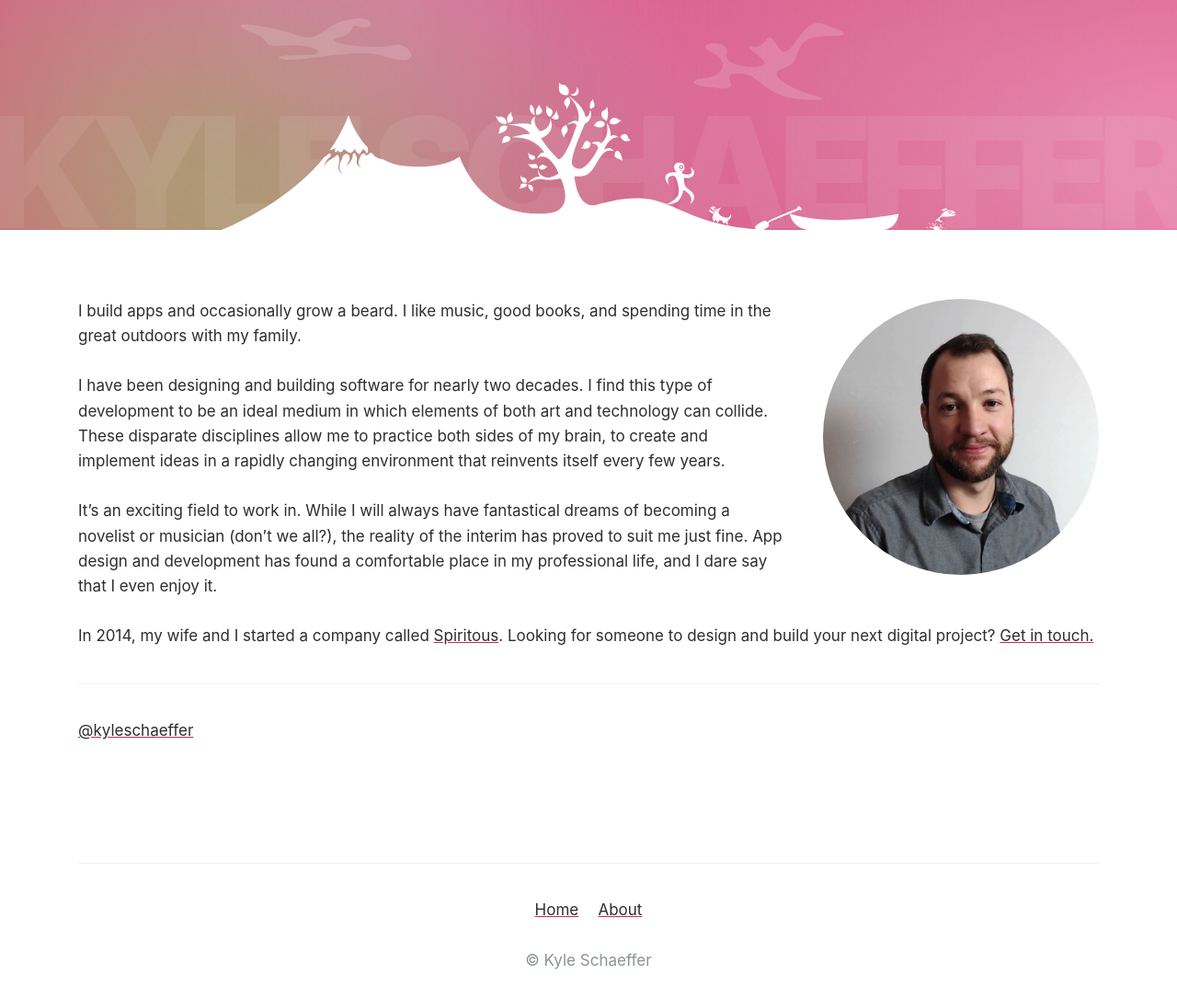
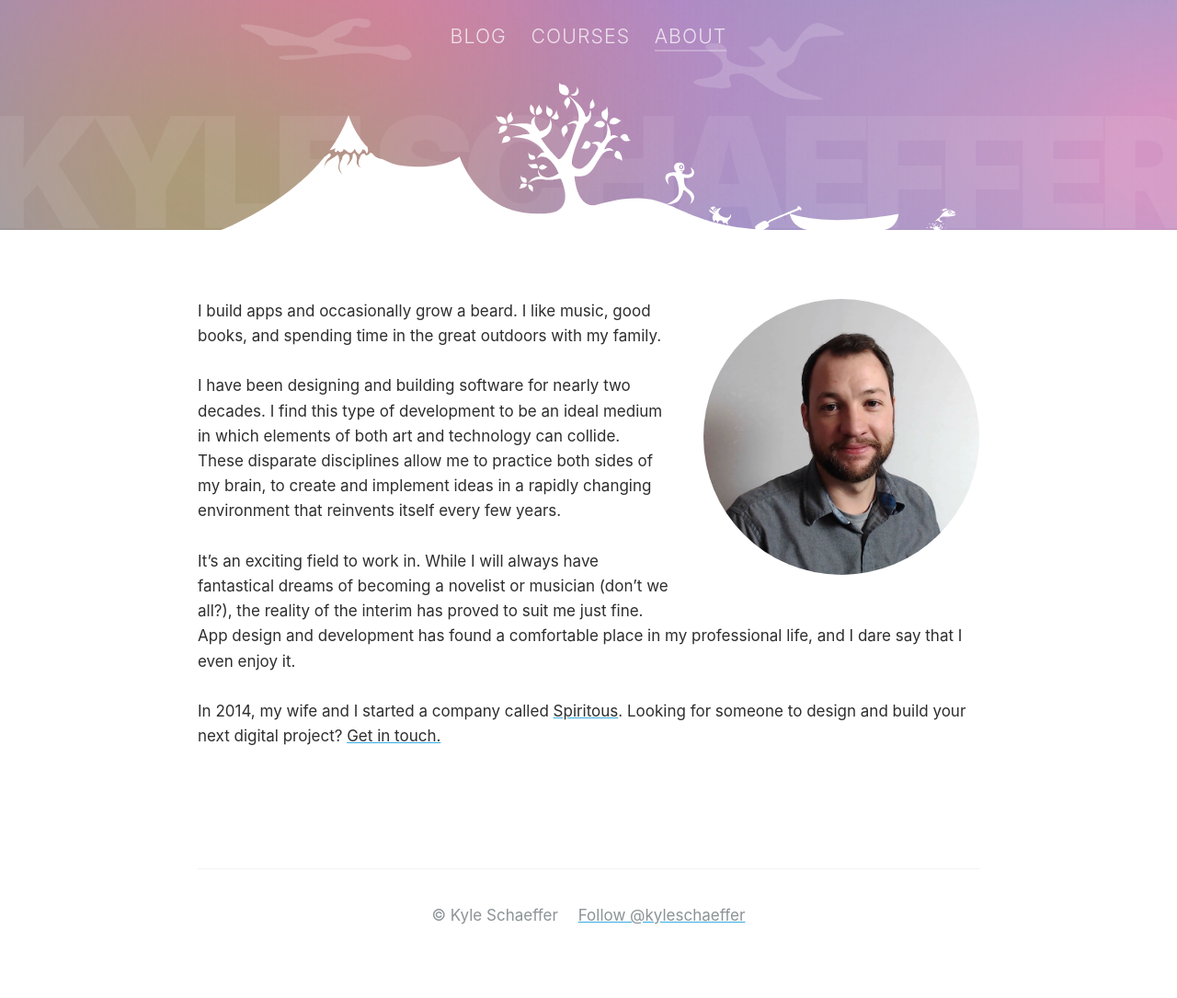
Before and after one commit to kyleschaeffer/kyleschaeffer, a Jekyll site: the page built from about.md, in a window 1280 px wide. Shown: the whole page at 92% size. Built offline with Jekyll 4.4.1, drawn with Linux system fonts in a browser that asks for light colours; comment, search, counter and statistics services are not loaded; after the commit the page ends 1036 px from its top, so only the background shows below that.

Commit message:
Add courses page, update styles, add top nav, add Twitter widges

```diff
--- a/_config.yml
+++ b/_config.yml
@@ -6,6 +6,7 @@
 twitter_username: kyleschaeffer
 github_username: kyleschaeffer
 paginate: 10
+paginate_path: "/:num/"
 
 permalink: pretty
 markdown: kramdown
--- a/_layouts/default.html
+++ b/_layouts/default.html
@@ -4,7 +4,7 @@
   <meta charset="utf-8">
   <meta name="viewport" content="width=device-width, initial-scale=1.0">
   <title>{{ page.title }} / Kyle Schaeffer</title>
-  <link rel="stylesheet" href="{{ site.baseurl }}{% link sass/blog.scss %}">
+  <link rel="stylesheet" href="{% link sass/blog.scss %}">
   <script async src="https://www.googletagmanager.com/gtag/js?id=UA-5789165-1"></script>
   <script>
   window.dataLayer = window.dataLayer || [];
@@ -15,9 +15,15 @@
 </head>
 <body>
   <header class="banner" role="banner">
+    <h2 id="brand">Kyle Schaeffer</h2>
+    <nav class="menu" role="navigation">
+      {% assign current = page.url | downcase | split: '/' %}
+      <a href="{% link index.html %}"{% if current[1] != 'courses' and current[1] != 'about' %} class="current"{% endif %}>Blog</a>
+      <a href="{% link courses.md %}"{% if current[1] == 'courses' %} class="current"{% endif %}>Courses</a>
+      <a href="{% link about.md %}"{% if current[1] == 'about' %} class="current"{% endif %}>About</a>
+    </nav>
     <canvas id="lights" width="400" height="100"></canvas>
-    <img id="horizon" src="{{ site.baseurl }}{% link assets/img/horizon.svg %}" alt="Horizon illustration">
-    <h2 id="brand">Kyle Schaeffer</h2>
+    <img id="horizon" src="{% link assets/img/horizon.svg %}" alt="Horizon illustration">
   </header>
   <main class="main" role="main">
     {{ content }}
@@ -25,13 +31,10 @@
   <footer class="colophon" role="contentinfo">
     <div class="container">
       <hr>
-      <nav class="menu" role="navigation">
-        <a href="{{ site.baseurl }}{% link index.md %}">Home</a>
-        <a href="{{ site.baseurl }}{% link about.md %}">About</a>
-      </nav>
-      <p class="copy">&copy; Kyle Schaeffer</p>
+      <p>&copy; Kyle Schaeffer <a href="https://twitter.com/kyleschaeffer?ref_src=twsrc%5Etfw" class="twitter-follow-button" data-show-screen-name="false" data-dnt="true" data-show-count="false">Follow @kyleschaeffer</a></p>
     </div>
   </footer>
-  <script defer src="{{ site.baseurl }}{% link js/lights.js %}"></script>
+  <script defer src="{% link js/lights.js %}"></script>
+  <script async src="https://platform.twitter.com/widgets.js" charset="utf-8"></script>
 </body>
 </html>
--- a/_layouts/post.html
+++ b/_layouts/post.html
@@ -4,9 +4,13 @@
 
 <article class="post">
   <h1 class="post-title">{{ page.title }}</h1>
-  <p class="post-meta">Posted by {{ page.author }} on <time datetime="{{ page.date }}">{{ page.date | date: "%B %-d, %Y" }}</time></p>
+  <p class="post-meta">Posted by <strong>{{ page.author }}</strong> on <time datetime="{{ page.date }}">{{ page.date | date: "%B %-d, %Y" }}</time></p>
 
   <hr>
 
   {{ content }}
+
+  <p class="share">
+    <a href="https://twitter.com/intent/tweet" class="twitter-share-button" data-text="{{ page.title }}" data-url="https://{{ site.host }}{{ page.url }}" data-via="kyleschaeffer" data-related="kyleschaeffer" data-dnt="true">Tweet</a>
+  </p>
 </article>
--- a/sass/_banner.scss
+++ b/sass/_banner.scss
@@ -78,3 +78,65 @@
     color: $white;
   }
 }
+
+// Menu
+.menu {
+  display: flex;
+  justify-content: center;
+  left: 0;
+  line-height: $hc;
+  position: absolute;
+  right: 0;
+  top: 10px;
+  z-index: 3;
+
+  a {
+    color: transparentize($white, .25);
+    display: block;
+    font-size: 1.125em;
+    font-weight: 300;
+    letter-spacing: .05em;
+    position: relative;
+    text-decoration: none;
+    text-transform: uppercase;
+    transition: color $t ease;
+
+    &:hover,
+    &:focus {
+      color: transparentize($white, .05);
+    }
+
+    + a {
+      margin-left: 1.25em;
+    }
+
+    &.current {
+      &::after {
+        background: transparentize($white, .75);
+        bottom: -.35em;
+        content: '';
+        display: block;
+        height: 2px;
+        left: 0;
+        position: absolute;
+        right: 0;
+      }
+    }
+  }
+
+  @include mq-up($screen-sm) {
+    top: 15px;
+
+    a {
+      font-size: 1.25em;
+    }
+  }
+
+  @include mq-up($screen-md) {
+    top: 20px;
+  }
+
+  @include mq-up($screen-lg) {
+    top: 30px;
+  }
+}
--- a/sass/_colophon.scss
+++ b/sass/_colophon.scss
@@ -5,22 +5,9 @@
     margin-top: 0;
   }
 
-  .menu {
-    display: flex;
-    justify-content: center;
-
-    a {
-      display: block;
-
-      + a {
-        margin-left: 1.25em;
-      }
-    }
-  }
-
-  .copy {
+  p {
     color: $medium;
-    margin: $h 0 0;
+    margin: 0;
     text-align: center;
 
     &::after {
@@ -30,3 +17,12 @@
     }
   }
 }
+
+// Follow
+.twitter-follow-button {
+  margin-left: 1em;
+}
+
+.twitter-follow-button-rendered {
+  vertical-align: middle;
+}
--- a/sass/_config.scss
+++ b/sass/_config.scss
@@ -6,7 +6,7 @@
 $medium: #8c9397;
 $light: #e4e4e4;
 $lighter: #f1f2f3;
-$primary: #cc2b46;
+$primary: #34abe2;
 $secondary: #dfb453;
 $info: #5685a0;
 $danger: #993f4b;
@@ -22,7 +22,7 @@
 
 // Line heights
 $h: 1.6em;
-$hc: 1.2em;
+$hc: 1.1em;
 $hh: 2.2em;
 
 // Weights
@@ -42,5 +42,5 @@
 $screen-lg: 1200px;
 
 // Containers
-$container-md: 760px;
-$container-lg: 1110px;
+$container-md: 40em;
+$container-lg: 50em;
--- a/sass/_posts.scss
+++ b/sass/_posts.scss
@@ -9,5 +9,49 @@
 
 .post-meta {
   color: $medium;
+  font-size: .875em;
+  letter-spacing: .05em;
   text-align: center;
+  text-transform: uppercase;
+
+  strong {
+    color: $dark;
+  }
 }
+
+.post-dateline {
+  color: $medium;
+  font-size: .875em;
+  letter-spacing: .05em;
+  margin: 0;
+  text-transform: uppercase;
+}
+
+// Excerpts
+.post-excerpt {
+  h1 {
+    font-size: 1.5em;
+  }
+}
+
+// Pagination
+.pagination {
+  text-align: center;
+
+  a {
+    color: $medium;
+    font-size: .875em;
+    letter-spacing: .05em;
+    text-decoration: none;
+    text-transform: uppercase;
+
+    &:hover,
+    &:focus {
+      color: $primary;
+    }
+
+    + a {
+      margin-left: 1.25em;
+    }
+  }
+}
--- a/sass/_typography.scss
+++ b/sass/_typography.scss
@@ -138,8 +138,8 @@
 
 // Focus
 .focus {
-  @include mq-up($screen-lg + 120px) {
-    margin-left: -60px !important;
-    margin-right: -60px !important;
+  @include mq-up($screen-lg) {
+    margin-left: -6em !important;
+    margin-right: -6em !important;
   }
 }
```
Also changed, not shown: _layouts/home.html (+11 -1 lines), about.md (+1 -5 lines), courses.md (added, +16 -0 lines), index.html (renamed from index.md).
